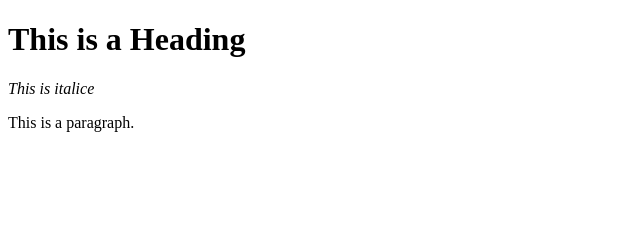
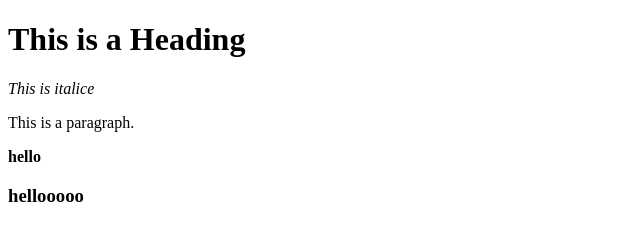
Before and after one commit to Shuvam0123/html_css, a plain HTML site: page index.html in a window 1280 px wide. Shown: the whole page, without its empty margins (0-640 px from the left). Drawn offline with Linux system fonts and the light colour scheme.

Commit message:
another change fwker

```diff
--- a/index.html
+++ b/index.html
@@ -7,5 +7,8 @@
 <h1>This is a Heading</h1>
 <i>This is italice</i>
 <p>This is a paragraph.</p>
+<b>hello</b>
+
+<h3>hellooooo</h3>
 </body>
 </html>
```
